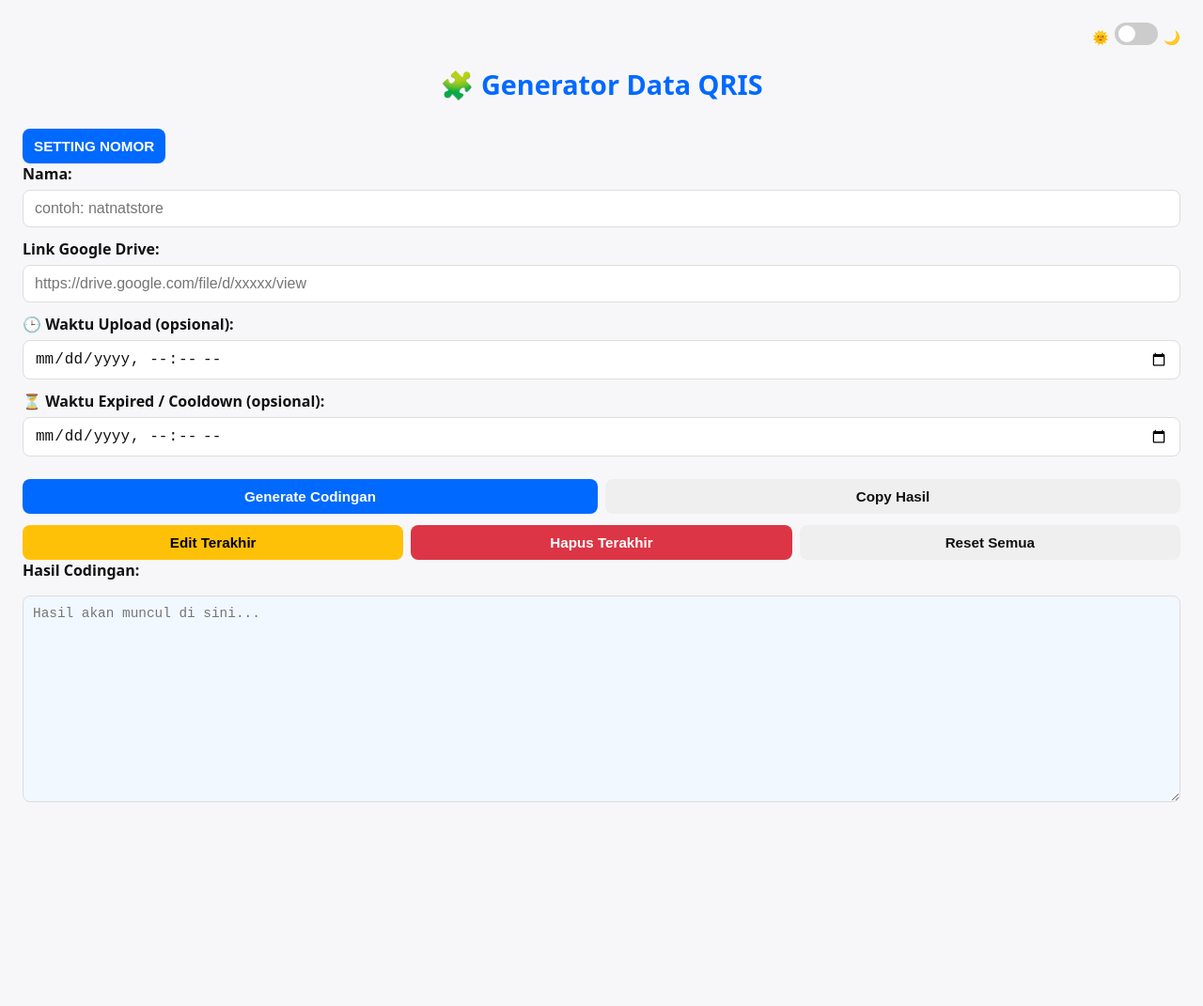
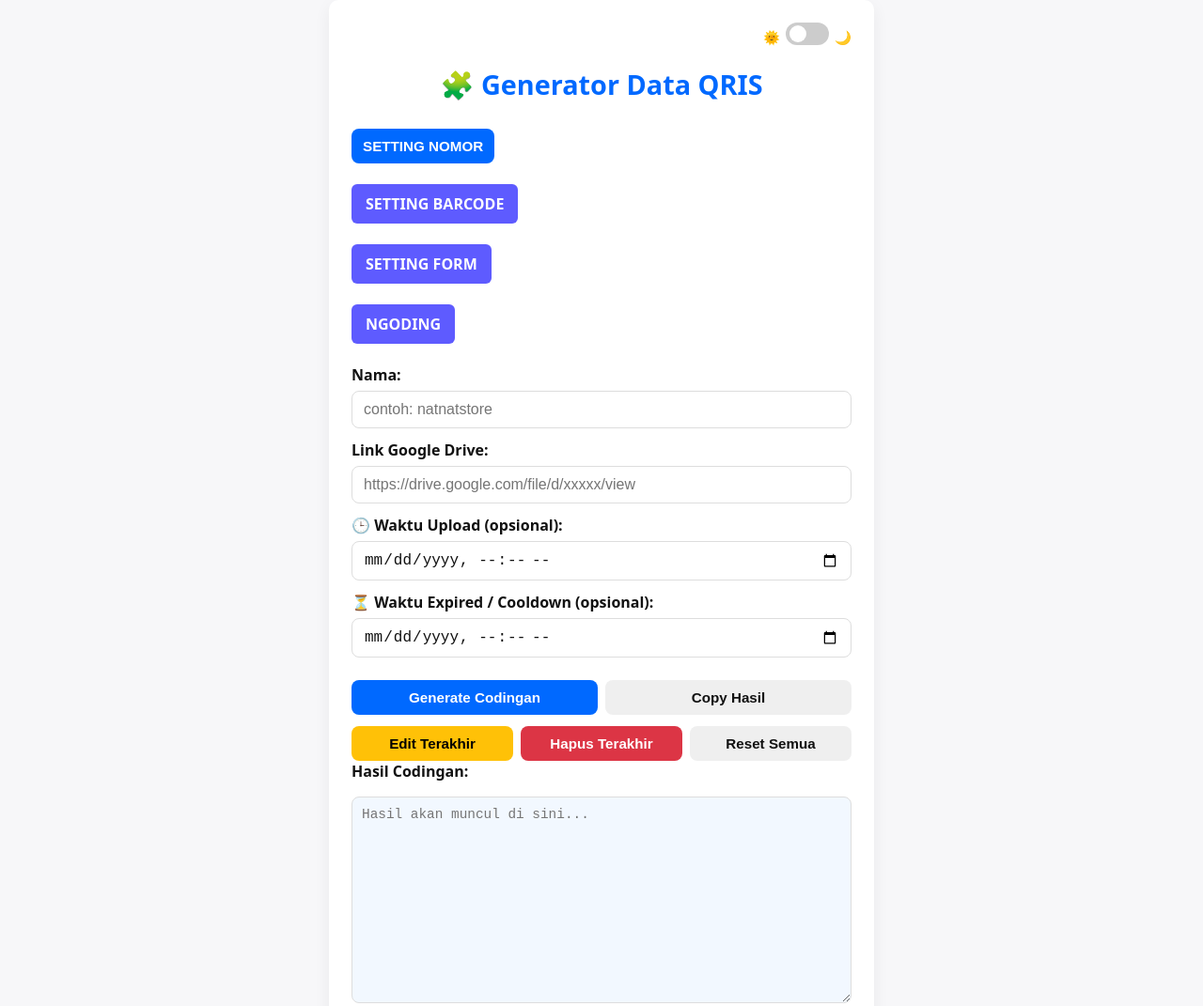
Before and after one commit to exfams/btqr, a plain HTML site: page index.html in a window 1280 px wide. Shown: the whole page at 94% size. Before the commit the page ends 883 px from the top, so only its background shows below. Drawn offline with Linux system fonts and the light colour scheme.

Commit message:
Update index.html

```diff
--- a/index.html
+++ b/index.html
@@ -60,7 +60,7 @@
   }
 
 
-    }
+
 
     .card {
       background: var(--card-bg);
@@ -325,9 +325,16 @@
     </div>
 
     <h2>🧩 Generator Data QRIS</h2>
-<button id="visitBtn" class="btn-primary" style="margin-top:8px;">SETTING NOMOR</button>
-
-
+<button id="visitBtn" class="btn-primary" style="margin-top:8px;">SETTING NOMOR</button><br><br>
+<a href="qr.html" style="display:inline-block; padding:10px 15px; background:#5e5bff; color:white; border-radius:6px; text-decoration:none;">
+    <B>SETTING BARCODE</B>
+</a><br><br>
+<a href="form.html" style="display:inline-block; padding:10px 15px; background:#5e5bff; color:white; border-radius:6px; text-decoration:none;">
+   <B>SETTING FORM</B>
+</a><BR><BR>
+<a href="code.html" style="display:inline-block; padding:10px 15px; background:#5e5bff; color:white; border-radius:6px; text-decoration:none;">
+   <B>NGODING</B>
+</a><BR><BR>
     <label for="nama">Nama:</label>
     <input id="nama" type="text" placeholder="contoh: natnatstore" autocomplete="off">
 
```
